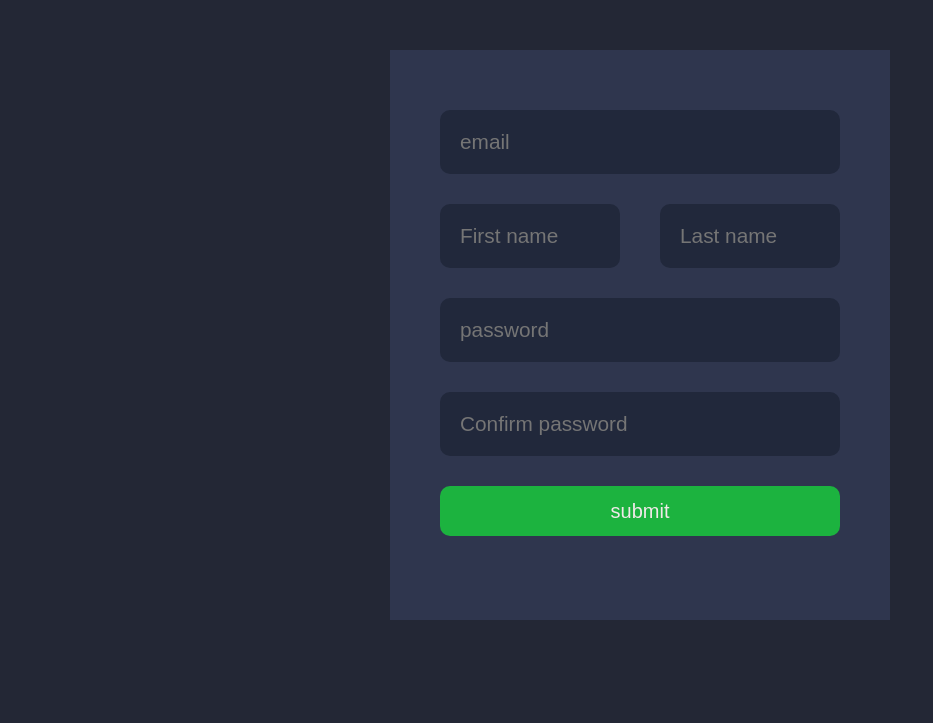
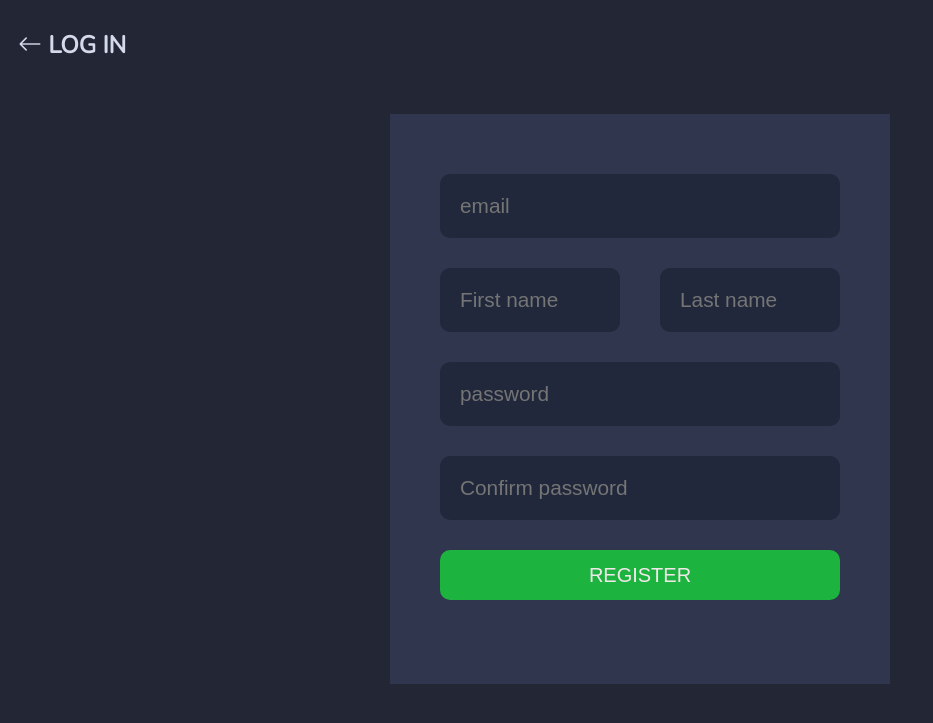
Before and after one commit to marvinraydalida/axie-management-tracker, a CodeIgniter app: the page made by application/views/register.php in a window 1280 px wide. Shown: the top 723 px of the page, without its empty margins (0-933 px from the left). Run offline with CodeIgniter, Linux system fonts and the light colour scheme; some libraries are stand-ins or nearby versions.

Commit message:
Added redirect to login button in register page

```diff
--- a/application/views/register.php
+++ b/application/views/register.php
@@ -9,10 +9,13 @@ defined('BASEPATH') or exit('No direct script access allowed');
 
 	<title>Register</title>
 	<link rel="stylesheet" href="<?php echo base_url() . "assets/css/register.css" ?>">
+	<link rel="stylesheet" href="https://cdn.jsdelivr.net/npm/bootstrap-icons@1.7.2/font/bootstrap-icons.css">
+	<link href="https://fonts.googleapis.com/css2?family=Nunito:wght@200&display=swap" rel="stylesheet">
 
 </head>
 
 <body>
+<h1 id="login"><a href="Login"><i class="bi bi-arrow-left"></i> LOG IN</a></h1>
 	<div class="form-container">
 		<?php echo form_open(); ?>
 		<!-- <form method="POST"> -->
@@ -60,7 +63,7 @@ defined('BASEPATH') or exit('No direct script access allowed');
 				</div>
 			</div>
 			<div class="register-button">
-				<input type="submit" value="submit">
+				<input type="submit" value="REGISTER">
 			</div>
 		</form>
 	</div>
--- a/assets/css/register.css
+++ b/assets/css/register.css
@@ -135,3 +135,16 @@ span{
     font-family: Arial, Helvetica, sans-serif;
     font-size: .8rem;
 }
+
+#login{
+    margin-left: 10px;
+    margin-bottom: 0px;
+    font-family: 'Nunito', sans-serif;
+}
+
+
+#login a{
+    font-size: 24px;
+    text-decoration: none;
+    color: #D4D9EB;
+}
```
